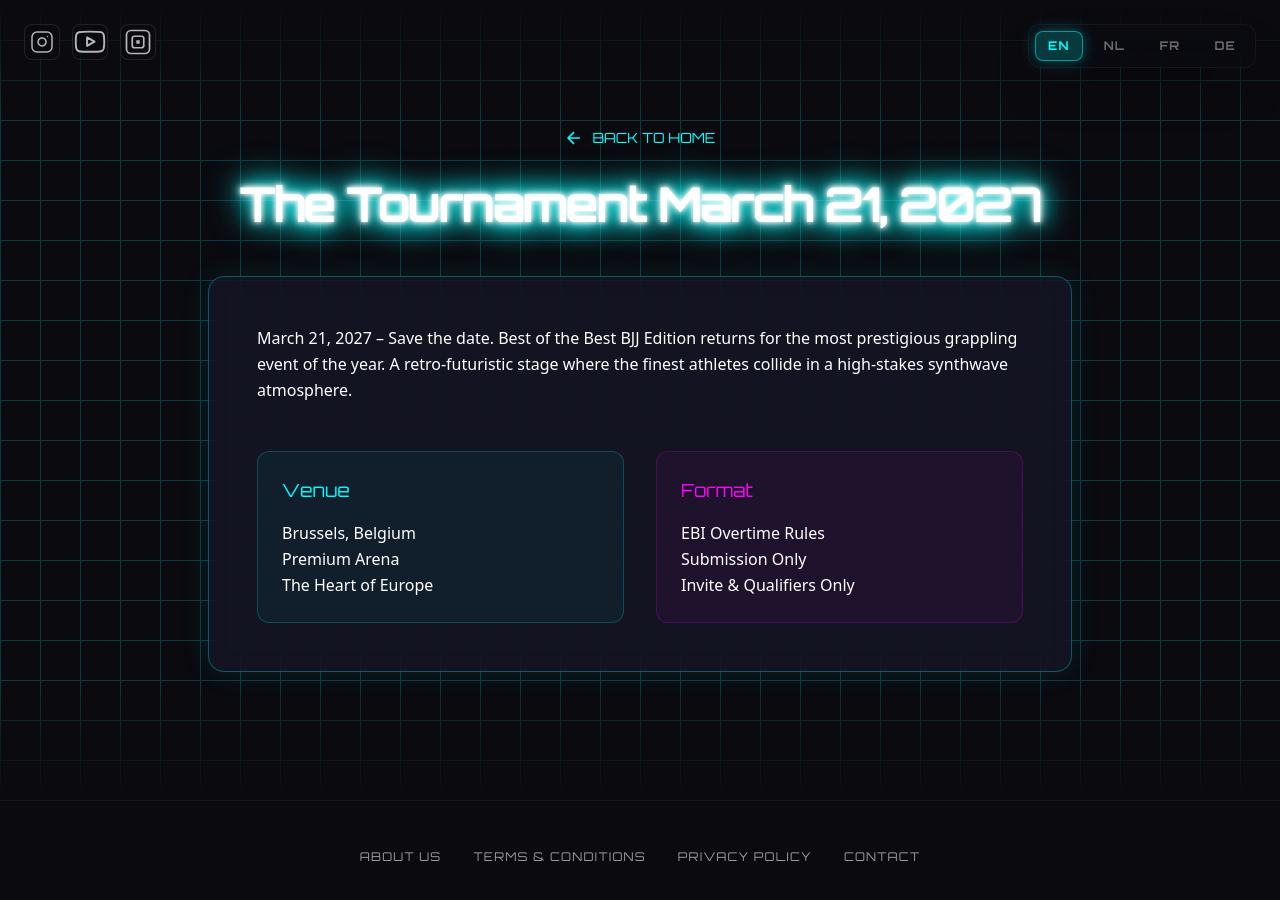
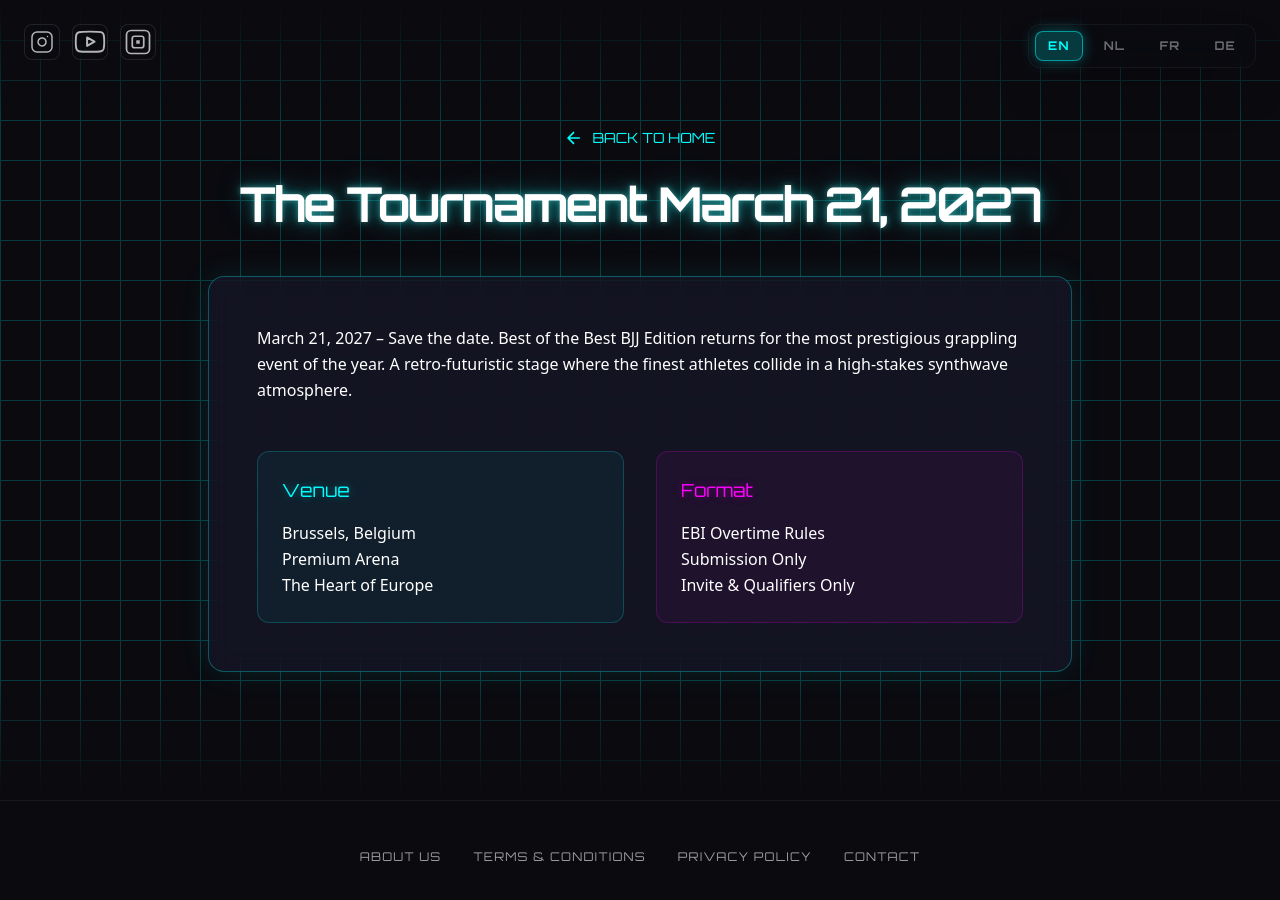
Before and after one commit to ldevries178-oss/bestofthebest-bjj, a React (Vite) app: page /tournament in a window 1280 px wide. Shown: the top 900 px of the page. Built offline with nearby package versions, Linux system fonts and the light colour scheme.

Commit message:
style: reduce brightness and increase blur of section titles for a softer, cloudy look

```diff
--- a/src/index.css
+++ b/src/index.css
@@ -111,18 +111,39 @@ body {
   z-index: 50;
 }
 
-/* Neon Glow for text */
+/* Neon Glow for text - Softer, cloudier versions */
 .neon-text-pink {
-  text-shadow: 0 0 5px #fff, 0 0 10px #fff, 0 0 20px #ff00ff, 0 0 30px #ff00ff, 0 0 40px #ff00ff;
+  text-shadow:
+    0 0 5px rgba(255, 255, 255, 0.2),
+    0 0 10px rgba(255, 0, 255, 0.4),
+    0 0 25px rgba(255, 0, 255, 0.3),
+    0 0 45px rgba(255, 0, 255, 0.15);
 }
 
 .neon-text-blue {
-  text-shadow: 0 0 5px #fff, 0 0 10px #fff, 0 0 20px #00ffff, 0 0 30px #00ffff, 0 0 40px #00ffff;
+  text-shadow:
+    0 0 5px rgba(255, 255, 255, 0.2),
+    0 0 10px rgba(0, 255, 255, 0.4),
+    0 0 25px rgba(0, 255, 255, 0.3),
+    0 0 45px rgba(0, 255, 255, 0.15);
+}
+
+/* Subtle versions for smaller section headings */
+.neon-text-pink-subtle {
+  text-shadow:
+    0 0 8px rgba(255, 0, 255, 0.3),
+    0 0 15px rgba(255, 0, 255, 0.1);
+}
+
+.neon-text-blue-subtle {
+  text-shadow:
+    0 0 8px rgba(0, 255, 255, 0.3),
+    0 0 15px rgba(0, 255, 255, 0.1);
 }
 
 /* 3D Effect for Nav buttons */
 .nav-3d-effect {
-  text-shadow: 1px 1px 0px #2d004d, 2px 2px 4px rgba(0,0,0,0.5), 0 0 8px currentColor;
+  text-shadow: 1px 1px 0px #2d004d, 2px 2px 4px rgba(0,0,0,0.5), 0 0 8px rgba(currentColor, 0.3);
   transition: all 0.3s ease;
 }
 .nav-3d-effect:hover {
--- a/src/pages/HomePage.tsx
+++ b/src/pages/HomePage.tsx
@@ -21,7 +21,7 @@ export default function HomePage() {
 
         {/* Main Slogan */}
         <div className="z-20">
-          <h1 className="font-orbitron font-semibold text-xl md:text-2xl xl:text-3xl text-white drop-shadow-[0_0_15px_rgba(255,255,255,0.6)] text-center px-4 tracking-wide leading-snug">
+          <h1 className="font-orbitron font-semibold text-xl md:text-2xl xl:text-3xl text-white/90 drop-shadow-[0_0_12px_rgba(255,255,255,0.4)] text-center px-4 tracking-wide leading-snug">
             {t('slogan') || "The Ultimate Grappling Championship."}
           </h1>
         </div>
--- a/src/pages/Press.tsx
+++ b/src/pages/Press.tsx
@@ -12,12 +12,12 @@ export default function Press() {
         </p>
         <div className="grid grid-cols-1 md:grid-cols-2 gap-6 mt-12">
           <div className="p-10 rounded-2xl bg-white/5 border border-white/10 hover:border-synth-blue transition-all">
-            <h3 className="font-orbitron text-synth-blue text-sm mb-4">{t('press_kit_title')}</h3>
+            <h3 className="font-orbitron text-synth-blue text-sm mb-4 neon-text-blue-subtle">{t('press_kit_title')}</h3>
             <p className="text-xs opacity-60">{t('press_kit_text')}</p>
             <button className="mt-6 text-xs font-orbitron text-white underline hover:text-synth-blue">{t('press_kit_btn')}</button>
           </div>
           <div className="p-10 rounded-2xl bg-white/5 border border-white/10 hover:border-synth-pink transition-all">
-            <h3 className="font-orbitron text-synth-pink text-sm mb-4">{t('press_release_title')}</h3>
+            <h3 className="font-orbitron text-synth-pink text-sm mb-4 neon-text-pink-subtle">{t('press_release_title')}</h3>
             <p className="text-xs opacity-60">{t('press_release_text')}</p>
             <button className="mt-6 text-xs font-orbitron text-white underline hover:text-synth-pink">{t('press_release_btn')}</button>
           </div>
--- a/src/pages/Tournament.tsx
+++ b/src/pages/Tournament.tsx
@@ -12,11 +12,11 @@ export default function Tournament() {
         </p>
         <div className="grid grid-cols-1 md:grid-cols-2 gap-8 mt-12">
           <div className="p-6 rounded-xl bg-synth-blue/5 border border-synth-blue/20">
-            <h3 className="font-orbitron text-synth-blue text-lg mb-4">{t('tournament_venue_title')}</h3>
+            <h3 className="font-orbitron text-synth-blue text-lg mb-4 neon-text-blue-subtle">{t('tournament_venue_title')}</h3>
             <p className="whitespace-pre-line">{t('tournament_venue_text')}</p>
           </div>
           <div className="p-6 rounded-xl bg-synth-pink/5 border border-synth-pink/20">
-            <h3 className="font-orbitron text-synth-pink text-lg mb-4">{t('tournament_format_title')}</h3>
+            <h3 className="font-orbitron text-synth-pink text-lg mb-4 neon-text-pink-subtle">{t('tournament_format_title')}</h3>
             <p className="whitespace-pre-line">{t('tournament_format_text')}</p>
           </div>
         </div>
```
